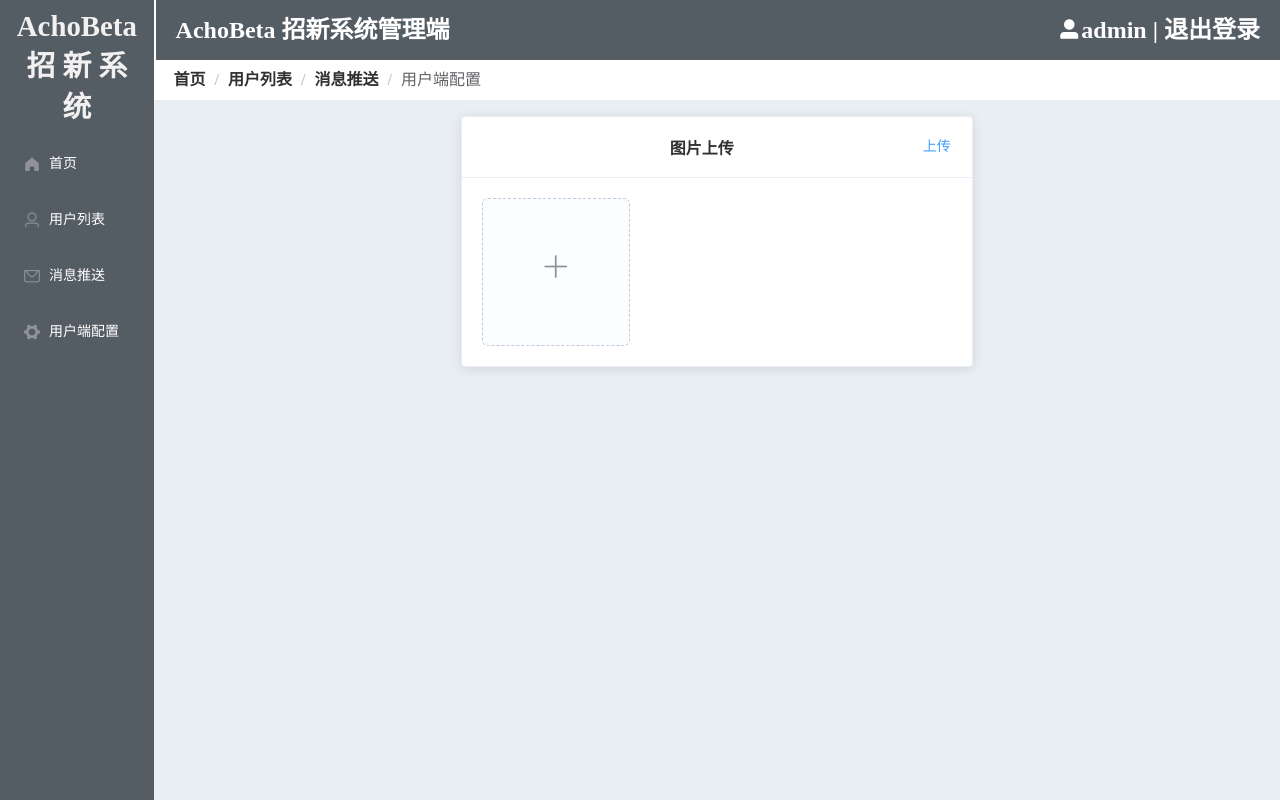
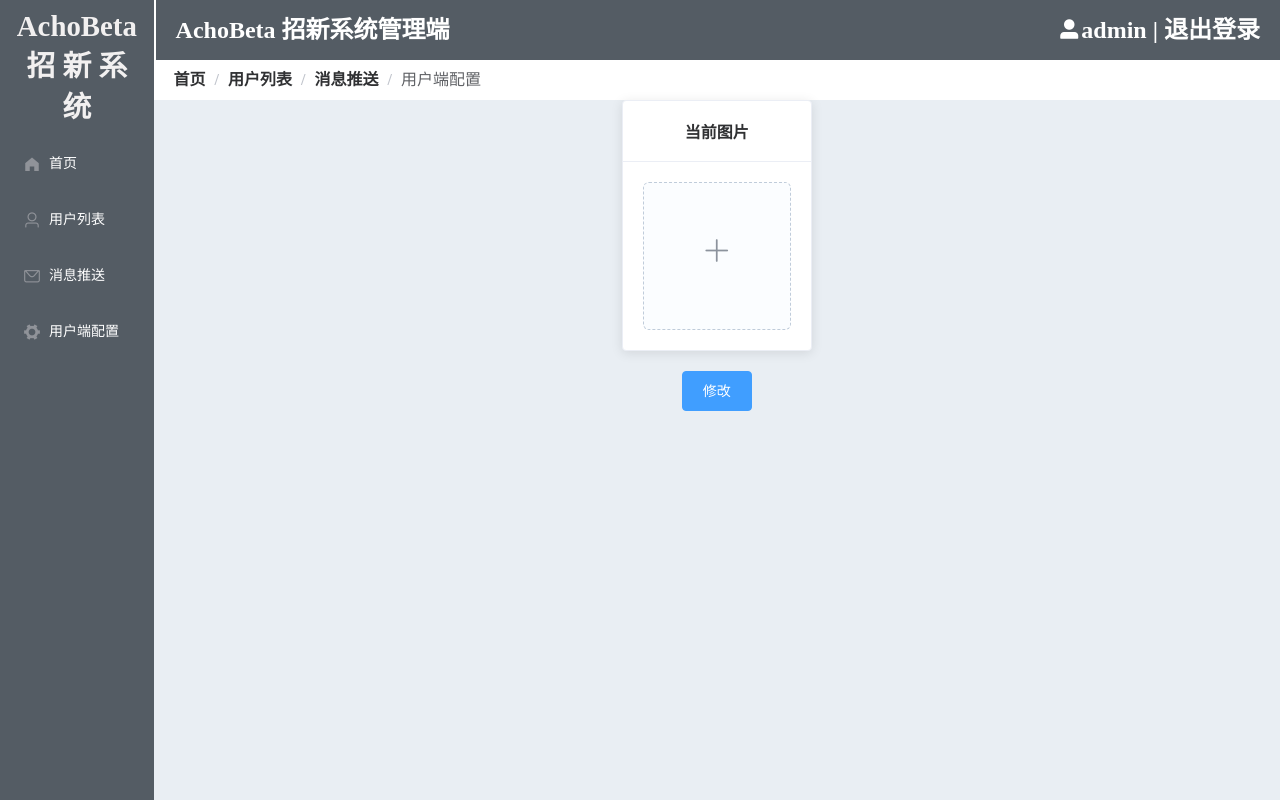
Before and after one commit to ForeverYoungLly/happy, a Vue app: page /#/setClient in a window 1280 px wide. Built offline with nearby package versions, Linux system fonts and the light colour scheme; no server answers; sample sign-in values are in the browser's storage.

Commit message:
修改客户端背景图完成

```diff
--- a/src/views/setClient.vue
+++ b/src/views/setClient.vue
@@ -2,17 +2,19 @@
   <div class="container">
     <el-card class="box-card">
       <div slot="header" class="clearfix">
-        <span>图片上传</span>
-        <el-button style="float: right; padding: 3px 0" type="text" @click="send">上传</el-button>
+        <span>当前图片</span>
       </div>
       <el-upload
         action="http://123.207.73.185:8080/admin/uploadPicture"
         list-type="picture-card"
-        :headers="headers"
         :on-preview="handlePictureCardPreview"
         :auto-upload="false"
         accept=".jpg, .png,.jpeg"
         :on-remove="handleRemove"
+        :on-exceed = "exceed"
+        :limit="1"
+        :on-change="uploadPic"
+        :file-list="fileList"
         >
         <i class="el-icon-plus"></i>
       </el-upload>
@@ -20,6 +22,9 @@
         <img width="100%" :src="dialogImageUrl" alt="">
       </el-dialog>
     </el-card>
+    <div class="btn">
+      <el-button class="btn" type="primary" @click="submit">修改</el-button>
+    </div>
   </div>
 </template>
 
@@ -28,6 +33,8 @@ import axios from 'axios';
 export default {
   data() {
       return {
+        fileList:[],
+        fileFormData:'',
         // 预览图片的url地址
         dialogImageUrl: '',
         dialogVisible: false,
@@ -42,10 +49,19 @@ export default {
         console.log(file, fileList);
       },
       handlePictureCardPreview(file) {
-        console.log(file);
         this.dialogImageUrl = file.url;
-        const formData = new FormData()
-        formData.append('picture', file.raw)
+        this.dialogVisible = true;
+        console.log(this.dialogImageUrl);
+      },
+      uploadPic(fileList){
+          const formData = new FormData()
+          formData.append('picture', fileList.raw)
+          this.fileFormData = formData
+      },
+      exceed(){
+        this.$message.warning('只能上传一张图片')
+      },
+      submit(){
         axios({
           url:'http://123.207.73.185:8080/admin/uploadPicture',
           method:'POST',
@@ -53,14 +69,10 @@ export default {
                 'jwt-code': localStorage.getItem('token'),
                 'Content-Type': 'multipart/form-data'
           },
-          data:formData
-        }).then(res=>{
-          console.log(res);
+          data:this.fileFormData
+        }).then(()=>{
+            this.$message.success('修改成功！')
         })
-        // this.dialogVisible = true;
-        // console.log(this.dialogImageUrl);
-      },
-      send(){
       }
     },
   created(){
@@ -70,6 +82,13 @@ export default {
       this.$message.error('请先登录！')
       this.$router.push('/login')
     }
+    axios({
+      url:'http://123.207.73.185:8080/homePicture'
+    }).then((res)=>{
+      const obj = new Object
+      obj.url = 'http://' + res.data.data
+      this.fileList.push(obj)
+    })
   }
 }
 </script>
@@ -99,6 +118,7 @@ export default {
   }
 .container {
   display: flex;
+  flex-direction: column;
   justify-content: center;
 }
   .text {
@@ -124,20 +144,12 @@ export default {
   }
 
   .box-card {
+    max-width: 30vw;
     margin-top: 2vh;
-    width: 40vw;
+    margin: 0 auto
   }
-  .el-upload__tip{
-    color: lightgrey;
-    text-align: center;
-  }
-  .avatar-uploader {
-    display: flex;
-    justify-content: center;
-  }
-  .el-upload .el-upload--text{
-    border-style: dotted !important;
-    border-width: 1px !important;
-    border-color: #409EFF !important;
+
+  .btn {
+    margin: 10px auto;
   }
 </style>
```
